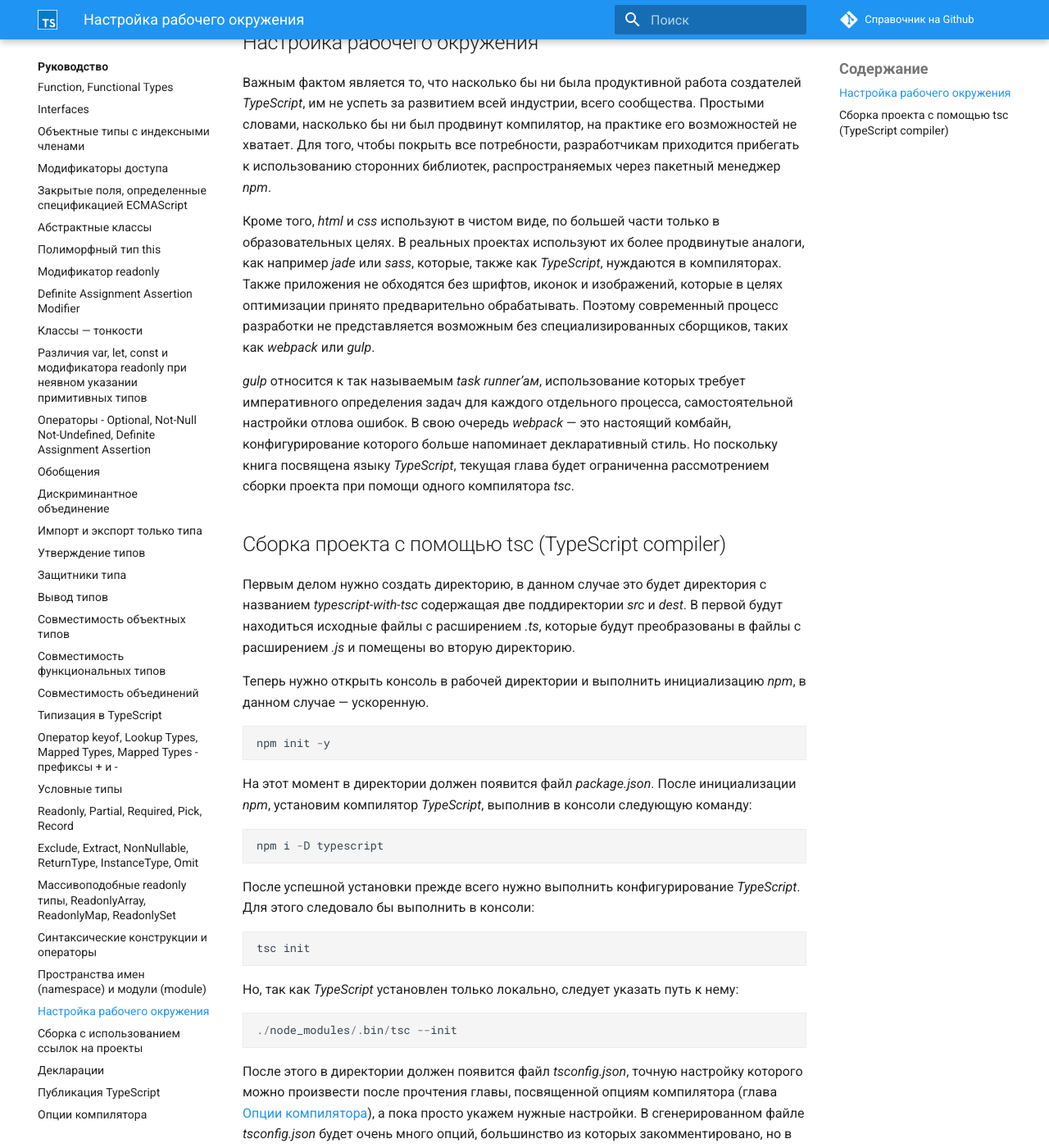
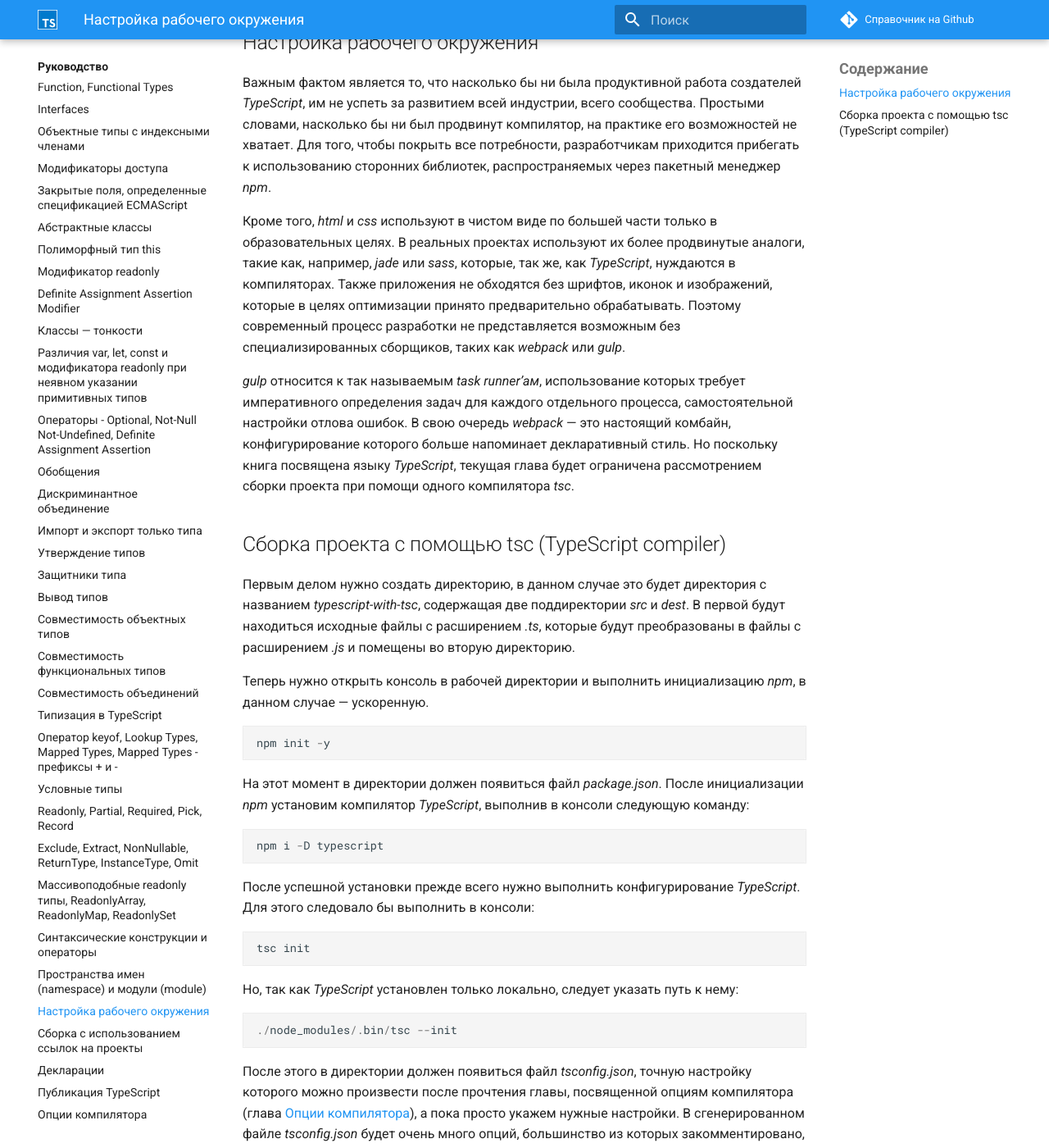
Before and after one commit to xsltdev/scriptdev.ru, an MkDocs documentation site: the page built from docs/guide/056.md, in a window 1280 px wide and 1400 px high, scrolled down 362 px. Shown: the whole window at 82% size. Built offline with MkDocs 1.6.1 and Material for MkDocs 9.7.7, drawn with Linux system fonts in a browser that asks for light colours; comment, search, counter and statistics services are not loaded; some of the changed text lies outside the part shown.

Commit message:
edited mistakes

````diff
--- a/docs/guide/056.md
+++ b/docs/guide/056.md
@@ -1,18 +1,18 @@
 # Настройка рабочего окружения
 
-Иногда может потребоваться выполнить компиляцию _TypeScript_ кода с помощью одного компилятор _tsc_. Именно поэтому текущая глава посвящена его установке, конфигурированию и запуску. Кроме того, она расскажет как спрятать длинные команды, изобилующие различными флагами компилятора, за коротенькими, определенными в _package.json_.
+Иногда может потребоваться выполнить компиляцию _TypeScript_ кода с помощью одного компилятора _tsc_. Именно поэтому текущая глава посвящена его установке, конфигурированию и запуску. Кроме того, она расскажет как спрятать длинные команды, изобилующие различными флагами компилятора, за коротенькими, определенными в _package.json_.
 
 ## Настройка рабочего окружения
 
 Важным фактом является то, что насколько бы ни была продуктивной работа создателей _TypeScript_, им не успеть за развитием всей индустрии, всего сообщества. Простыми словами, насколько бы ни был продвинут компилятор, на практике его возможностей не хватает. Для того, чтобы покрыть все потребности, разработчикам приходится прибегать к использованию сторонних библиотек, распространяемых через пакетный менеджер _npm_.
 
-Кроме того, _html_ и _css_ используют в чистом виде, по большей части только в образовательных целях. В реальных проектах используют их более продвинутые аналоги, как например _jade_ или _sass_, которые, также как _TypeScript_, нуждаются в компиляторах. Также приложения не обходятся без шрифтов, иконок и изображений, которые в целях оптимизации принято предварительно обрабатывать. Поэтому современный процесс разработки не представляется возможным без специализированных сборщиков, таких как _webpack_ или _gulp_.
+Кроме того, _html_ и _css_ используют в чистом виде по большей части только в образовательных целях. В реальных проектах используют их более продвинутые аналоги, такие как, например, _jade_ или _sass_, которые, так же, как _TypeScript_, нуждаются в компиляторах. Также приложения не обходятся без шрифтов, иконок и изображений, которые в целях оптимизации принято предварительно обрабатывать. Поэтому современный процесс разработки не представляется возможным без специализированных сборщиков, таких как _webpack_ или _gulp_.
 
-_gulp_ относится к так называемым _task runner’ам_, использование которых требует императивного определения задач для каждого отдельного процесса, самостоятельной настройки отлова ошибок. В свою очередь _webpack_ — это настоящий комбайн, конфигурирование которого больше напоминает декларативный стиль. Но поскольку книга посвящена языку _TypeScript_, текущая глава будет ограниченна рассмотрением сборки проекта при помощи одного компилятора _tsc_.
+_gulp_ относится к так называемым _task runner’ам_, использование которых требует императивного определения задач для каждого отдельного процесса, самостоятельной настройки отлова ошибок. В свою очередь _webpack_ — это настоящий комбайн, конфигурирование которого больше напоминает декларативный стиль. Но поскольку книга посвящена языку _TypeScript_, текущая глава будет ограничена рассмотрением сборки проекта при помощи одного компилятора _tsc_.
 
 ## Сборка проекта с помощью tsc (TypeScript compiler)
 
-Первым делом нужно создать директорию, в данном случае это будет директория с названием _typescript-with-tsc_ содержащая две поддиректории _src_ и _dest_. В первой будут находиться исходные файлы с расширением _.ts_, которые будут преобразованы в файлы с расширением _.js_ и помещены во вторую директорию.
+Первым делом нужно создать директорию, в данном случае это будет директория с названием _typescript-with-tsc_, содержащая две поддиректории _src_ и _dest_. В первой будут находиться исходные файлы с расширением _.ts_, которые будут преобразованы в файлы с расширением _.js_ и помещены во вторую директорию.
 
 Теперь нужно открыть консоль в рабочей директории и выполнить инициализацию _npm_, в данном случае — ускоренную.
 
@@ -20,7 +20,7 @@
 npm init -y
 ```
 
-На этот момент в директории должен появится файл _package.json_. После инициализации _npm_, установим компилятор _TypeScript_, выполнив в консоли следующую команду:
+На этот момент в директории должен появиться файл _package.json_. После инициализации _npm_ установим компилятор _TypeScript_, выполнив в консоли следующую команду:
 
 ```ts
 npm i -D typescript
@@ -38,7 +38,7 @@
 ./node_modules/.bin/tsc --init
 ```
 
-После этого в директории должен появится файл _tsconfig.json_, точную настройку которого можно произвести после прочтения главы, посвященной опциям компилятора (глава [Опции компилятора](060.md)), а пока просто укажем нужные настройки. В сгенерированном файле _tsconfig.json_ будет очень много опций, большинство из которых закомментировано, но в итоге должно получиться нечто подобное:
+После этого в директории должен появиться файл _tsconfig.json_, точную настройку которого можно произвести после прочтения главы, посвященной опциям компилятора (глава [Опции компилятора](060.md)), а пока просто укажем нужные настройки. В сгенерированном файле _tsconfig.json_ будет очень много опций, большинство из которых закомментировано, но в итоге должно получиться нечто подобное:
 
 ```ts
 {
@@ -80,14 +80,14 @@
 npm run build
 ```
 
-После этого в папке _dest_ должен появится скомпилированный _index.js_, а при изменении файлов в директории _src_ преобразование должно запускаться автоматически. Сразу стоит обратить внимание на то, как именно компилятор понимает, какие файлы компилировать.
+После этого в папке _dest_ должен появиться скомпилированный _index.js_, а при изменении файлов в директории _src_ преобразование должно запускаться автоматически. Сразу стоит обратить внимание на то, как именно компилятор понимает, какие файлы компилировать.
 
-Для примера, создадим в директории _src_ файл _hello-world.ts_, в котором объявим функцию, возвращающее приветствие.
+Для примера, создадим в директории _src_ файл _hello-world.ts_, в котором объявим функцию, возвращающую приветствие.
 
 ```ts
 // Файл hello-world.ts
 
-export function getMassage(): string {
+export function getMessage(): string {
   return 'Hello World!';
 }
 ```
@@ -119,7 +119,7 @@
 }
 ```
 
-Очень часто бывает так, что при разработке в коде используются библиотеки, которых не должно быть в конечной сборке. Можно было бы каждый раз переписывать конфигурационный файл _tsconfig.json_, но есть способ сделать это элегантнее. Разделение _dev_ сборки от _prod_ осуществляется путем создания ещё одного конфигурационного файла. Назовем его _tsconfig.prod.json_ и поместим в корне проекта. Стоит добавить, что конфигурационные файлы можно размещать где угодно, главное при запуске компилятора указать путь к нужному конфигу с помощью опции `--project`. Если это не сделать, компилятор будет искать файл _tsconfig.json_ в той директории из под которой он был запущен.
+Очень часто бывает так, что при разработке в коде используются библиотеки, которых не должно быть в конечной сборке. Можно было бы каждый раз переписывать конфигурационный файл _tsconfig.json_, но есть способ сделать это элегантнее. Разделение _dev_ сборки от _prod_ осуществляется путем создания ещё одного конфигурационного файла. Назовем его _tsconfig.prod.json_ и поместим в корне проекта. Стоит добавить, что конфигурационные файлы можно размещать где угодно, главное при запуске компилятора указать путь к нужному конфигу с помощью опции `--project`. Если это не сделать, компилятор будет искать файл _tsconfig.json_ в той директории, из под которой он был запущен.
 
 ```sh
 tsc -b --project ./tsconfig.json
@@ -168,10 +168,10 @@
 }
 ```
 
-Чтобы запустить сборку ,нужно, как и прежде, выполнить команду в терминале, только на этот раз указать другое имя.
+Чтобы запустить сборку, нужно, как и прежде, выполнить команду в терминале, только на этот раз указать другое имя.
 
 ```sh
 npm run build:prod
 ```
 
-Также не будет лишним упомянуть, что реальные проекты практически всегда изобилуют множеством конфигурационных файлов. Поэтому если у Вас возникает мысль, что один конфигурационный файл не удовлетворяет условиям нескольких сборок, даже не раздумывайте, создавайте отдельный конфигурационный файл. При этом не отбрасывайте вариант с расширением одного конфигурационного файла другим с помощью свойства `extends`, более подробно о котором можно узнать из главы посвященной опциям компилятора.
+Также не будет лишним упомянуть, что реальные проекты практически всегда изобилуют множеством конфигурационных файлов. Поэтому если у Вас возникает мысль, что один конфигурационный файл не удовлетворяет условиям нескольких сборок, даже не раздумывайте, создавайте отдельный конфигурационный файл. При этом не отбрасывайте вариант с расширением одного конфигурационного файла другим с помощью свойства `extends`, более подробно о котором можно узнать из главы, посвященной опциям компилятора.
````
Also changed, not shown: other parts of docs/guide/056.md (+3 -3 lines).
